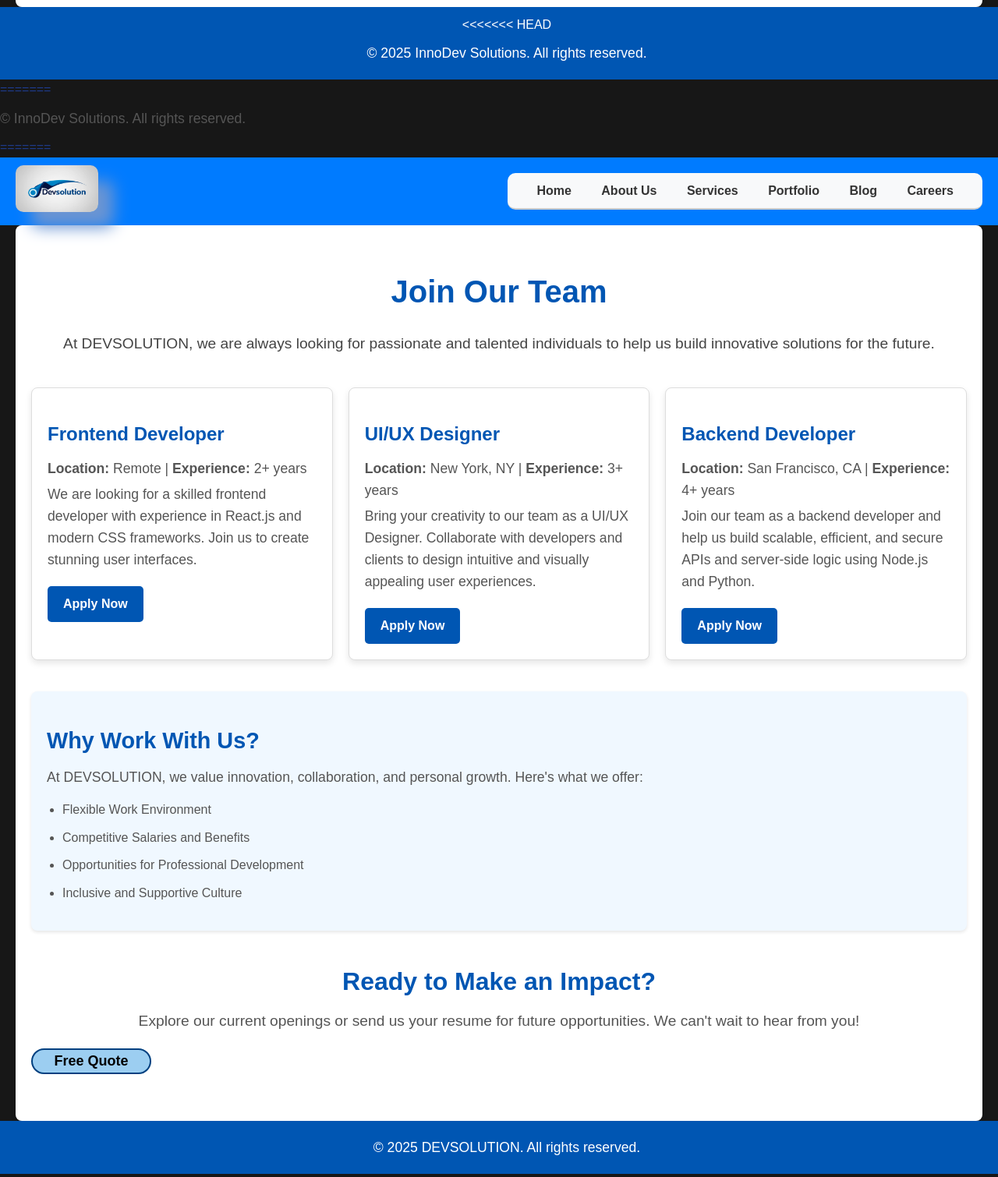
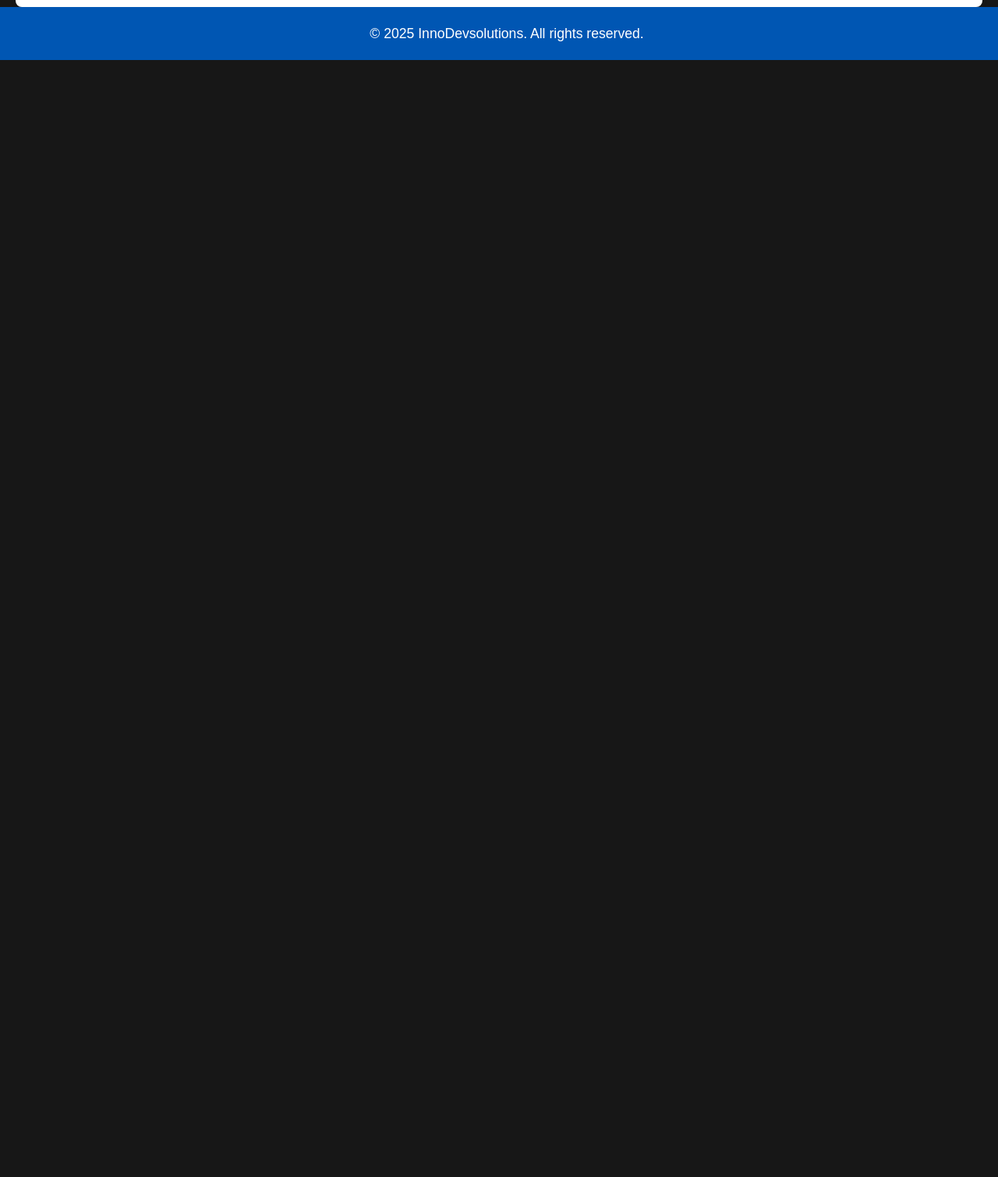
Before and after one commit to Syedhassan1212/AICT-Project, a plain HTML site: page careers.html in a window 1280 px wide. Shown: the part 1228-2738 px from the top of the page at 78% size. After the commit the page ends 1305 px from the top, so only its background shows below. Drawn offline with Linux system fonts and the light colour scheme.

Commit message:
Update careers.html

```diff
--- a/careers.html
+++ b/careers.html
@@ -74,96 +74,7 @@
   </main>
 
   <footer class="footer">
-<<<<<<< HEAD
-    <p>&copy; 2025 InnoDev Solutions. All rights reserved.</p>
+    <p>&copy; 2025 InnoDevsolutions. All rights reserved.</p>
   </footer>
 </body>
 </html>
-=======
-    <p>&copy; InnoDev Solutions. All rights reserved.</p>
-  </footer>
-</body>
-</html>
-=======
-<!DOCTYPE html>
-<html lang="en">
-<head>
-  <meta charset="UTF-8">
-  <meta name="viewport" content="width=device-width, initial-scale=1.0">
-  <link rel="icon" type="image/png" href="images\logo.png">
-  <title>Careers | DEVSOLUTION</title>
-  <link rel="stylesheet" href="styles.css">
-</head>
-<body>
-  <header class="header">
-    <div class="logo">
-        <a href="index (2).html"><img src="images/logo.png" alt="Company Logo" class="logo-image"></a>
-    </div>
-    <nav class="nav">
-      <a href="index (2).html">Home</a>
-      <a href="about.html">About Us</a>
-      <a href="services.html">Services</a>
-      <a href="portfolio.html">Portfolio</a>
-      <a href="blog.html">Blog</a>
-      <a href="careers.html" class="active">Careers</a>
-    </nav>
-  </header>
-
-  <main>
-    <section class="careers-intro">
-      <h1>Join Our Team</h1>
-      <p>At DEVSOLUTION, we are always looking for passionate and talented individuals to help us build innovative solutions for the future.</p>
-    </section>
-
-    <section class="job-openings">
-      <div class="job-listing">
-        <h2>Frontend Developer</h2>
-
-        <p><strong>Location:</strong> Remote | <strong>Experience:</strong> 2+ years</p>
-        <p>We are looking for a skilled frontend developer with experience in React.js and modern CSS frameworks. Join us to create stunning user interfaces.</p>
-        <a href="#" class="apply-btn">Apply Now</a>
-      </div>
-
-      <div class="job-listing">
-        <h2>UI/UX Designer</h2>
-        <p><strong>Location:</strong> New York, NY | <strong>Experience:</strong> 3+ years</p>
-        <p>Bring your creativity to our team as a UI/UX Designer. Collaborate with developers and clients to design intuitive and visually appealing user experiences.</p>
-        <a href="#" class="apply-btn">Apply Now</a>
-      </div>
-
-      <div class="job-listing">
-        <h2>Backend Developer</h2>
-        <p><strong>Location:</strong> San Francisco, CA | <strong>Experience:</strong> 4+ years</p>
-        <p>Join our team as a backend developer and help us build scalable, efficient, and secure APIs and server-side logic using Node.js and Python.</p>
-        <a href="#" class="apply-btn">Apply Now</a>
-      </div>
-    </section>
-
-    <section class="why-join">
-      <h2>Why Work With Us?</h2>
-      <p>At DEVSOLUTION, we value innovation, collaboration, and personal growth. Here's what we offer:</p>
-      <ul>
-        <li>Flexible Work Environment</li>
-        <li>Competitive Salaries and Benefits</li>
-        <li>Opportunities for Professional Development</li>
-        <li>Inclusive and Supportive Culture</li>
-      </ul>
-    </section>
-
-    <section class="cta-section">
-      <h2>Ready to Make an Impact?</h2>
-      <p>Explore our current openings or send us your resume for future opportunities. We can't wait to hear from you!</p>
-      <div class="col-lg-12">
-        <div class="button">
-          <a href="#contact">Free Quote</a>
-        </div>
-      </div>    </section>
-  </main>
-
-  <footer class="footer">
-    <p>&copy; 2025 DEVSOLUTION. All rights reserved.</p>
-  </footer>
-</body>
-</html>
->>>>>>> 363bf1c3c43a796f0521df0330182a6f1312a5bc
->>>>>>> 1fba37881d39805fdc77de05da87c118e3160746
```
